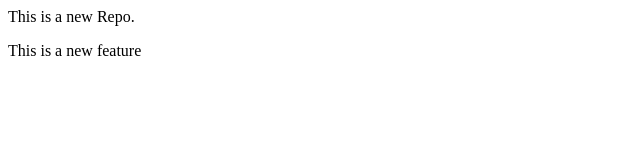
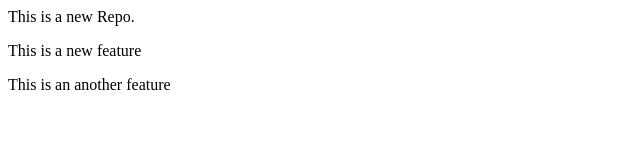
Before and after one commit to Vidhan-NITH/LocalRepo, a plain HTML site: page index.html in a window 1280 px wide. Shown: the whole page, without its empty margins (0-640 px from the left). Drawn offline with Linux system fonts and the light colour scheme.

Commit message:
Add another feature

```diff
--- a/index.html
+++ b/index.html
@@ -1,2 +1,3 @@
 <p>This is a new Repo.</p>
 <p>This is a new feature</p>
+<p>This is an another feature</p>
```
